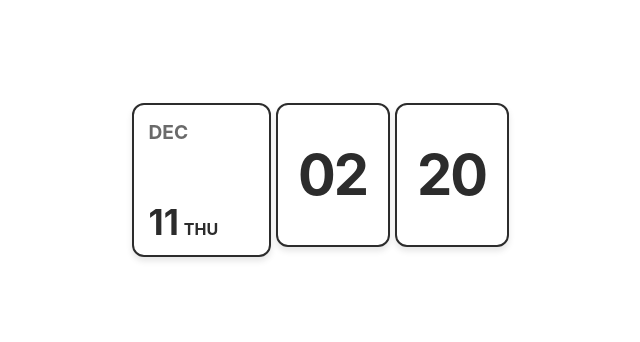
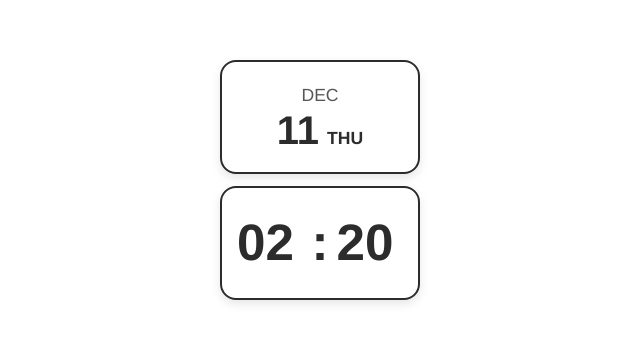
Before and after one commit to HakumaiToTakuaN/Notion-Calendar-Clock-Widget, a plain HTML site: page index.html in a window 1280 px wide. Shown: the part 220-562 px from the top of the page, without its empty margins (320-960 px from the left). Drawn offline with Linux system fonts and the light colour scheme.

Commit message:
[Change] Card positions

```diff
--- a/index.html
+++ b/index.html
@@ -3,171 +3,186 @@
 <head>
 <meta charset="UTF-8">
 <meta name="viewport" content="width=device-width, initial-scale=1.0">
-<title>Notion Clock Widget</title>
+<title>Notion Clock Widget - Vertical Layout</title>
 <style>
-  /* --- ここからデザイン（見た目）の設定 --- */
+  /* === デザイン設定エリア (CSS) === */
 
-  /* 全体の色の設定（変数） */
   :root {
-    /* ライトモード（明るいとき）の色 */
-    --card-bg: rgba(255, 255, 255, 0.75); /* カードの背景：白の半透明（75%） */
-    --text-color: #2c2c2c;               /* 文字の色：濃い墨色 */
-    --border-color: #2c2c2c;             /* 枠線の色：文字と同じ */
-    --shadow: 0 4px 10px rgba(0,0,0,0.1);/* うっすら影をつける */
+    /* --- 色の設定（変数） --- */
+    /* ライトモード（明るい画面）のときの色 */
+    --card-bg: rgba(255, 255, 255, 0.75); /* 白の半透明 */
+    --text-color: #2c2c2c;               /* 濃い墨色 */
+    --border-color: #2c2c2c;             /* 枠線の色 */
+    --shadow: 0 4px 10px rgba(0,0,0,0.1);
   }
 
-  /* ダークモード（Notionが黒いとき）の設定 */
+  /* ダークモードの自動切り替え設定 */
   @media (prefers-color-scheme: dark) {
     :root {
-      --card-bg: rgba(40, 40, 40, 0.6);  /* 背景：黒っぽいグレーの半透明 */
-      --text-color: #e0e0e0;             /* 文字：白に近いグレー */
-      --border-color: #e0e0e0;           /* 枠線：白に近いグレー */
+      --card-bg: rgba(40, 40, 40, 0.6);  /* 黒っぽいグレーの半透明 */
+      --text-color: #e0e0e0;             /* 白に近いグレー */
+      --border-color: #e0e0e0;           /* 枠線 */
       --shadow: 0 4px 10px rgba(0,0,0,0.4);
     }
   }
 
   body {
     margin: 0;
-    /* フォント（文字の形）の指定。デジタル時計っぽく読みやすいものを指定 */
-    font-family: "Inter", "Helvetica Neue", Arial, sans-serif;
-    background-color: transparent; /* 背景は透明にしてNotionに馴染ませる */
-    display: flex;             /* 箱を横並びにするための魔法の呪文 */
-    justify-content: center;   /* 真ん中に寄せる */
-    align-items: center;       /* 上下の真ん中に寄せる */
-    height: 100vh;             /* 画面いっぱいの高さを使う */
-    overflow: hidden;          /* スクロールバーを出さない */
+    /* フォント設定 */
+    font-family: "Helvetica Neue", "Arial", "Hiragino Kaku Gothic ProN", sans-serif;
+    background-color: transparent; /* 背景は透明 */
+    display: flex;                 /* 全体を真ん中に寄せる */
+    justify-content: center;       /* 左右の真ん中 */
+    align-items: center;           /* 上下の真ん中 */
+    height: 100vh;                 /* 画面の高さを100%使う */
+    overflow: hidden;              /* スクロールバーを出さない */
   }
 
-  /* 3つの箱を包むコンテナ（入れ物） */
-  .clock-container {
-    display: flex;       /* 横並びにする */
-    gap: 5px;           /* 箱と箱の間の隙間 */
+  /* 2つのブロック（上段と下段）をまとめるコンテナ */
+  .container {
+    display: flex;            /* 配置の設定 */
+    flex-direction: column;   /* 要素を「縦」に並べる */
+    gap: 12px;                /* ブロックとブロックの間隔 */
+    width: 200px;             /* ウィジェットの最大幅を固定し、Notion内での収まりを良くする */
+    max-width: 90vw;          /* 画面幅の90%を超えないようにする */
   }
 
-  /* 箱（カード）共通のデザイン */
+  /* === カード（箱）の共通デザイン === */
   .card {
     background-color: var(--card-bg);
     color: var(--text-color);
-    border: 2px solid var(--border-color); /* 手書き風のしっかりした枠線 */
-    border-radius: 12px;       /* 角を少し丸くする */
-    padding: 10px;             /* 内側の余白 */
-    display: flex;             /* 箱の中身の位置調整用 */
-    flex-direction: column;    /* 中身を縦に積む */
-    justify-content: center;   /* 真ん中に */
-    align-items: center;       /* 真ん中に */
-    box-shadow: 0 4px 6px rgba(0,0,0,0.1); /* うっすら影をつける */
+    border: 2px solid var(--border-color);
+    border-radius: 16px;
+    padding: 15px;
+    box-shadow: var(--shadow);
+    backdrop-filter: blur(5px);
 
-    /* 箱の高さと幅の最小サイズ設定 */
-    height: 120px;
-    min-width: 80px;
+    display: flex;
+    justify-content: center;
+    align-items: center;
   }
 
-  /* --- 1つ目の箱：日付エリアの特別設定 --- */
-  .date-card {
-    min-width: 110px;        /* 幅を少し広めに確保 */
-    align-items: flex-start; /* 左寄せにする */
-    padding-left: 15px;      /* 左の余白を少し足す */
-    justify-content: space-between; /* 上と下に要素を離す */
-    padding-top: 15px;
-    padding-bottom: 15px;
+  /* --- 1つ目のブロック（上段）：日付エリア --- */
+  .date-block {
+    /* 中身（月、日、曜日）を縦に並べる */
+    flex-direction: column;
+    height: 90px;
+    padding: 10px 15px; /* 上下は小さく、左右は余白を多めに */
   }
 
-  .month-text {
-    font-size: 1.2rem; /* 月の文字サイズ */
-    font-weight: bold;
-    text-transform: uppercase; /* 強制的に大文字にする (dec -> DEC) */
-    opacity: 0.7;      /* 少し薄くしておしゃれに */
-    margin-bottom: 4px;
+  /* 日付と曜日を横に並べるための行 */
+  .date-row {
+    display: flex;
+    align-items: baseline;
+    gap: 8px;
   }
 
-  .day-group {
-    display: flex;    /* 日付と曜日を横並びに */
-    align-items: baseline; /* 下のラインを揃える */
-    gap: 5px;
+  /* 月（上段） */
+  .month-text {
+    font-size: 1.1rem;
+    font-weight: 500;
+    text-transform: uppercase;
+    opacity: 0.8;
+    margin-bottom: 4px; /* 日付との間に少し隙間 */
   }
 
-  .day-text {
-    font-size: 2.2rem; /* 日にちの文字を大きく */
-    font-weight: bold;  /* 極太に */
-    line-height: 1;    /* 行間を詰める */
+  /* 日付の数字 */
+  .day-number {
+    font-size: 2.5rem;
+    font-weight: 800;
+    line-height: 1;
   }
 
+  /* 曜日 */
   .weekday-text {
-    font-size: 1rem;
+    font-size: 1.1rem;
     font-weight: bold;
   }
 
-  /* --- 2つ目と3つ目の箱：時間の数字エリア --- */
-  .time-card {
-    min-width: 90px;
+  /* --- 2つ目のブロック（下段）：時刻エリア --- */
+  .time-block {
+    display: flex;      /* 時と分を横並びにする */
+    gap: 8px;           /* 時と分の間の隙間 */
+    height: 80px;
   }
 
+  /* 時と分の個別の箱 */
+  .time-unit-card {
+    /* cardのスタイルを継承しつつ、個別に設定 */
+    flex: 1; /* 2つの箱が同じ幅になるように自動調整 */
+    padding: 0; /* time-block内で調整するため、内側のpaddingをリセット */
+    justify-content: center;
+    align-items: center;
+    /* 枠線と背景はtime-blockで設定済みのため、ここでは文字サイズに集中 */
+
+    background-color: transparent; /* time-blockの背景を使う */
+    border: none; /* time-blockの枠線を使う */
+    box-shadow: none;
+  }
+
+  /* 時と分の数字 */
   .time-text {
-    font-size: 3.5rem; /* 時間の数字を超大きく */
-    font-weight: bold;  /* 極太 */
+    font-size: 3.2rem;       /* 大きめの数字 */
+    font-weight: 800;
     line-height: 1;
-    letter-spacing: -2px; /* 数字同士の間隔を少し詰める */
   }
 
 </style>
 </head>
 <body>
 
-<div class="clock-container">
+<div class="container">
 
-  <div class="card date-card">
-    <div class="month-text" id="month">Wait..</div>
-    <div class="day-group">
-      <span class="day-text" id="day">--</span>
-      <span class="weekday-text" id="weekday">--</span>
+  <div class="card date-block">
+    <div class="month-text" id="month">DEC</div>
+    <div class="date-row">
+      <span class="day-number" id="day">11</span>
+      <span class="weekday-text" id="weekday">THU</span>
     </div>
   </div>
 
-  <div class="card time-card">
-    <div class="time-text" id="hours">--</div>
+  <div class="card time-block">
+    <div class="time-unit-card">
+      <div class="time-text" id="hour">11</div>
     </div>
 
-  <div class="card time-card">
-    <div class="time-text" id="minutes">--</div>
+    <div style="font-size: 3.2rem; font-weight: 800; line-height: 1; color: var(--text-color); align-self: center;">:</div>
+
+    <div class="time-unit-card">
+      <div class="time-text" id="minute">18</div>
+    </div>
   </div>
 
 </div>
 
 <script>
-// --- ここからプログラム（動き）の部分 ---
+  /* === プログラムエリア (JavaScript) === */
 
   function updateClock() {
-  // 1. 今の時間を取得する
     const now = new Date();
 
-  // 2. 必要な情報（年・月・日・曜日・時・分）を取り出す
-  const months = ["Jan", "Feb", "Mar", "Apr", "May", "Jun", "Jul", "Aug", "Sep", "Oct", "Nov", "Dec"];
-  // もし日本語（1月, 2月...）がいい場合は上を消して下を使ってください
-  // const months = ["1月", "2月", "3月", "4月", "5月", "6月", "7月", "8月", "9月", "10月", "11月", "12月"];
+    // 英語表記の月と曜日
+    const months = ["JAN", "FEB", "MAR", "APR", "MAY", "JUN", "JUL", "AUG", "SEP", "OCT", "NOV", "DEC"];
+    const weekdays = ["SUN", "MON", "TUE", "WED", "THU", "FRI", "SAT"];
 
-  const weekdays = ["SUN", "MON", "TUE", "WED", "THU", "FRI", "SAT"];
-  // もし日本語（日, 月...）がいい場合は下を使ってください
-  // const weekdays = ["日", "月", "火", "水", "木", "金", "土"];
+    const monthName = months[now.getMonth()];
+    const dayNumber = now.getDate();
+    const weekdayName = weekdays[now.getDay()];
 
-  const currentMonth = months[now.getMonth()]; // 月
-  const currentDay = now.getDate();            // 日
-  const currentWeekday = weekdays[now.getDay()]; // 曜日
+    // 1桁の数字に「0」を付けて2桁にする
+    const hourString = String(now.getHours()).padStart(2, '0');
+    const minString = String(now.getMinutes()).padStart(2, '0');
 
-  const currentHours = String(now.getHours()).padStart(2, "0");   // 時（1桁なら0をつける）
-  const currentMinutes = String(now.getMinutes()).padStart(2, "0"); // 分（1桁なら0をつける）
-
-  // 3. 画面の文字を書き換える
-  document.getElementById("month").textContent = currentMonth;
-  document.getElementById("day").textContent = currentDay;
-  document.getElementById("weekday").textContent = currentWeekday;
-  document.getElementById("hours").textContent = currentHours;
-  document.getElementById("minutes").textContent = currentMinutes;
+    // HTMLの表示を更新
+    document.getElementById('month').textContent = monthName;
+    document.getElementById('day').textContent = dayNumber;
+    document.getElementById('weekday').textContent = weekdayName;
+    document.getElementById('hour').textContent = hourString;
+    document.getElementById('minute').textContent = minString;
   }
 
-// ページを開いた瞬間に一度実行する
+  // 初回実行と1秒ごとの更新
   updateClock();
-
-// その後は1秒ごとに実行して時間を更新する
   setInterval(updateClock, 1000);
 
 </script>
```
Lines whose indentation alone changed are shown as unchanged.
